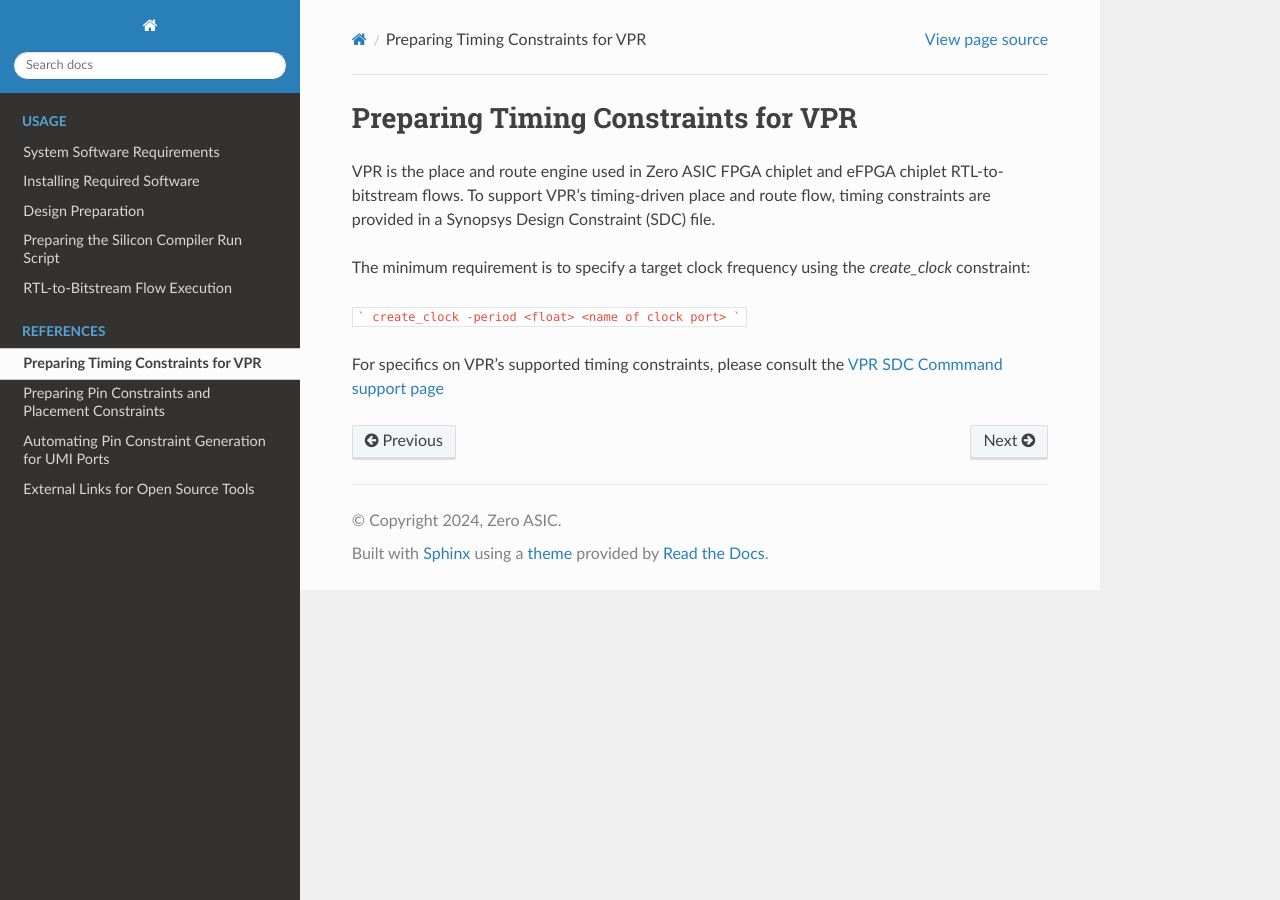
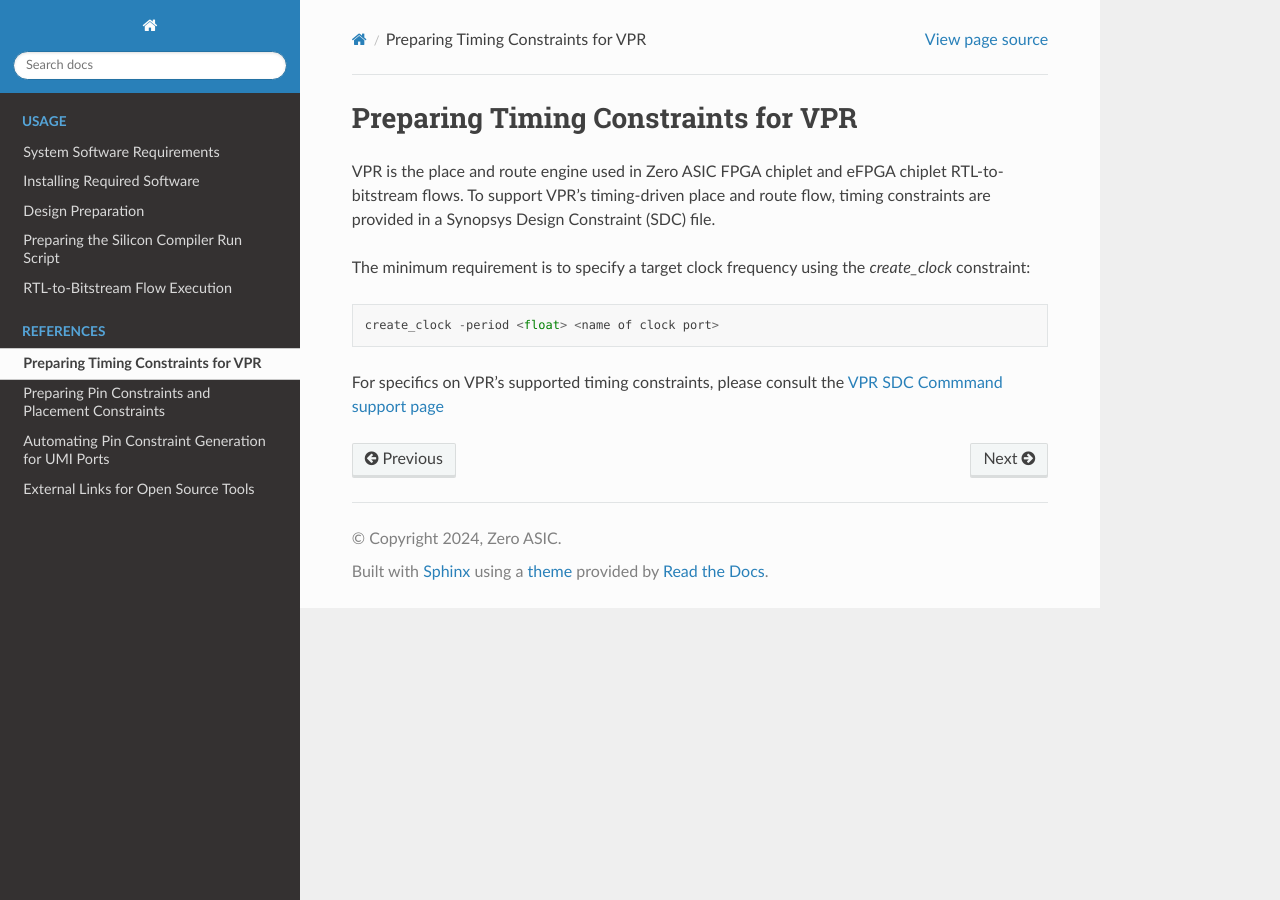
Before and after one commit to zeroasiccorp/logik, a Sphinx documentation site: the page built from docs/source/timing_constraints.rst, in a window 1280 px wide. Built offline with Sphinx 7.4.7 and the Read the Docs theme 2.0.0, drawn with Linux system fonts in a browser that asks for light colours.

Commit message:
Fix formatting

````diff
--- a/docs/source/timing_constraints.rst
+++ b/docs/source/timing_constraints.rst
@@ -5,8 +5,8 @@ VPR is the place and route engine used in Zero ASIC FPGA chiplet and eFPGA chipl
 
 The minimum requirement is to specify a target clock frequency using the `create_clock` constraint:
 
-```
-create_clock -period <float> <name of clock port>
-```
+::
+
+   create_clock -period <float> <name of clock port>
 
 For specifics on VPR's supported timing constraints, please consult the `VPR SDC Commmand support page <https://docs.verilogtorouting.org/en/latest/vpr/sdc_commands/>`_
````
